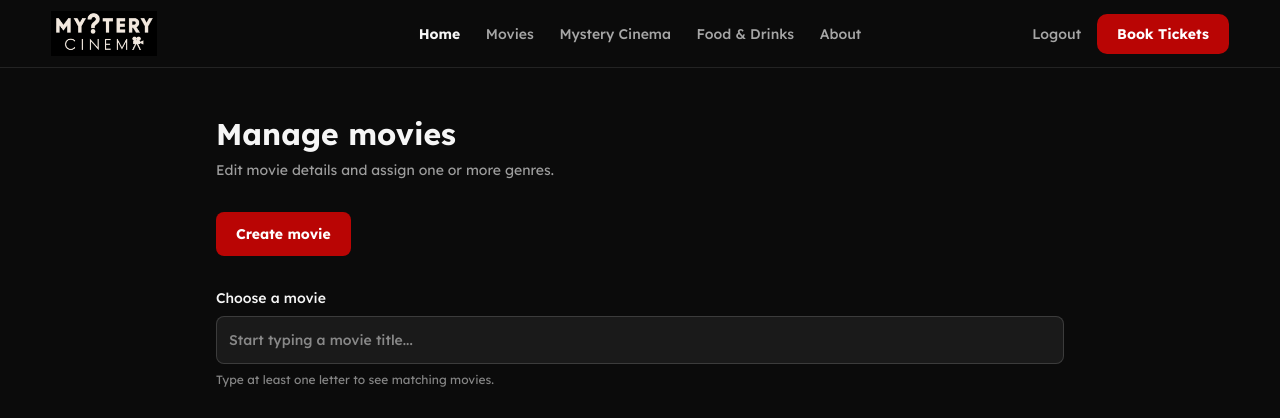
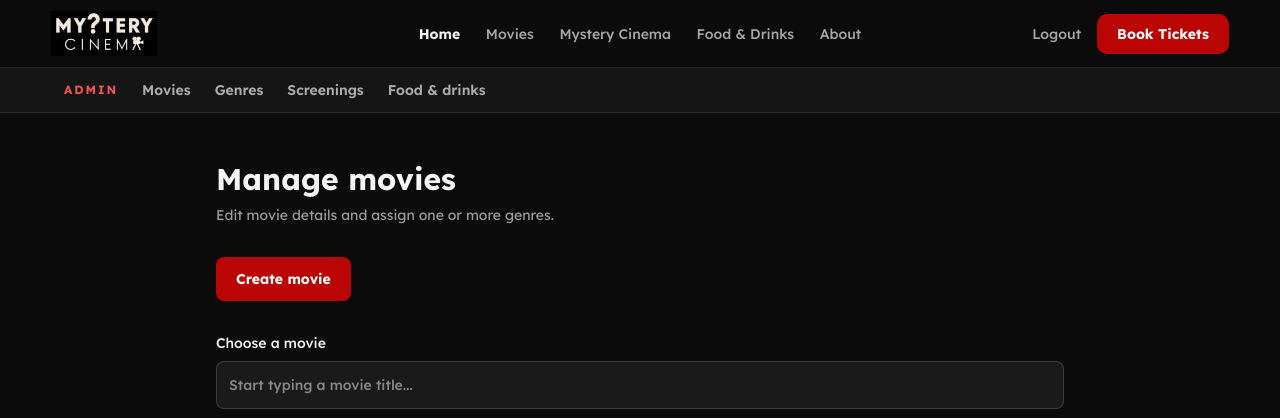
Before and after one commit to Domgaj01/MED, a PHP site: page /manage_movies.php in a window 1280 px wide. Shown: the top 418 px of the page. Run offline with PHP 8.4, Linux system fonts and the light colour scheme; the visitor is signed in with stand-in values (Sample User, id 1); tables that the repository leaves empty hold one stand-in row (values such as "Sample post").

Commit message:
add admin header with secure loading

```diff
--- a/src/header.php
+++ b/src/header.php
@@ -1,4 +1,12 @@
-<?php require_once __DIR__ . "/parts/session.php"; ?>
+<?php
+require_once __DIR__ . "/parts/session.php";
+$isAdmin = false;
+if (logged_in()) {
+    require_once __DIR__ . "/parts/db.php";
+    require_once __DIR__ . "/parts/admin_access.php";
+    $isAdmin = current_user_is_admin($conn);
+}
+?>
 <!DOCTYPE html>
 <html lang="sk">
 <head>
@@ -49,3 +57,23 @@
             <a class="whitespace-nowrap rounded-[10px] bg-accent px-5 py-2.5 text-sm font-bold text-white transition-colors hover:bg-accent-dark focus-visible:outline-2 focus-visible:outline-offset-4 focus-visible:outline-background max-[480px]:px-3 max-[480px]:py-[9px] max-[480px]:text-xs" href="./book-tickets.php">Book Tickets</a>
         </div>
     </header>
+    <?php if ($isAdmin): ?>
+        <?php $currentAdminPage = basename($_SERVER["SCRIPT_NAME"] ?? ""); ?>
+        <nav class="border-b border-white/10 bg-[#151515] px-6 py-3" aria-label="Admin pages">
+            <div class="mx-auto flex max-w-6xl flex-wrap items-center gap-x-6 gap-y-3">
+                <span class="text-xs font-bold uppercase tracking-[0.16em] text-[#ef5552]">Admin</span>
+                <?php foreach ([
+                    "manage_movies.php" => "Movies",
+                    "manage_genres.php" => "Genres",
+                    "manage_screenings.php" => "Screenings",
+                    "manage_foods.php" => "Food &amp; drinks",
+                ] as $adminPage => $label): ?>
+                    <a
+                        class="text-sm font-semibold text-white/65 transition-colors hover:text-white"
+                        href="<?= htmlspecialchars($adminPage, ENT_QUOTES, "UTF-8") ?>"
+                        <?= $currentAdminPage === $adminPage ? 'aria-current="page"' : "" ?>
+                    ><?= $label ?></a>
+                <?php endforeach; ?>
+            </div>
+        </nav>
+    <?php endif; ?>
--- a/src/manage_foods.php
+++ b/src/manage_foods.php
@@ -1,7 +1,7 @@
 
 <?php
 
-require_once __DIR__ . "/parts/session.php";
+require_once __DIR__ . "/parts/admin_auth.php";
 require_once __DIR__ . "/parts/db.php";
 require_once __DIR__ . "/classes/AdminPageController.php";
 require_once __DIR__ . "/classes/FoodAdminController.php";
--- a/src/manage_genres.php
+++ b/src/manage_genres.php
@@ -1,5 +1,5 @@
 <?php
-require_once __DIR__ . "/parts/session.php";
+require_once __DIR__ . "/parts/admin_auth.php";
 require_once __DIR__ . "/parts/db.php";
 require_once __DIR__ . "/classes/AdminPageController.php";
 require_once __DIR__ . "/classes/GenreAdminController.php";
--- a/src/manage_movies.php
+++ b/src/manage_movies.php
@@ -1,5 +1,5 @@
 <?php
-require_once __DIR__ . "/parts/session.php";
+require_once __DIR__ . "/parts/admin_auth.php";
 require_once __DIR__ . "/parts/db.php";
 require_once __DIR__ . "/classes/AdminPageController.php";
 require_once __DIR__ . "/classes/MovieAdminController.php";
--- a/src/manage_screenings.php
+++ b/src/manage_screenings.php
@@ -1,5 +1,5 @@
 <?php
-require_once __DIR__ . "/parts/session.php";
+require_once __DIR__ . "/parts/admin_auth.php";
 require_once __DIR__ . "/parts/db.php";
 require_once __DIR__ . "/classes/AdminPageController.php";
 require_once __DIR__ . "/classes/ScreeningsAdminController.php";
--- /dev/null
+++ b/src/parts/admin_access.php
@@ -0,0 +1,41 @@
+<?php
+require_once __DIR__ . "/session.php";
+
+function current_user_is_admin(mysqli $connection): bool
+{
+    static $checked = false;
+    static $isAdmin = false;
+
+    if ($checked) {
+        return $isAdmin;
+    }
+
+    $checked = true;
+    if (!logged_in()) {
+        return false;
+    }
+
+    $sessionUserId = $_SESSION["user_id"];
+    $userId = is_int($sessionUserId) || is_string($sessionUserId)
+        ? filter_var($sessionUserId, FILTER_VALIDATE_INT)
+        : false;
+    if (!is_int($userId) || $userId < 1) {
+        $_SESSION = [];
+        return false;
+    }
+
+    $stmt = $connection->prepare("SELECT role, is_active FROM users WHERE user_id = ? LIMIT 1");
+    $stmt->bind_param("i", $userId);
+    $stmt->execute();
+    $stmt->bind_result($role, $isActive);
+    $userExists = $stmt->fetch();
+    $stmt->close();
+
+    if (!$userExists || !(bool) $isActive) {
+        $_SESSION = [];
+        return false;
+    }
+
+    $isAdmin = $role === "admin";
+    return $isAdmin;
+}
--- /dev/null
+++ b/src/parts/admin_auth.php
@@ -0,0 +1,17 @@
+<?php
+require_once __DIR__ . "/session.php";
+require_once __DIR__ . "/db.php";
+require_once __DIR__ . "/admin_access.php";
+
+if (!logged_in()) {
+    redirect_to("login.php");
+}
+
+if (!current_user_is_admin($conn)) {
+    if (!logged_in()) {
+        redirect_to("login.php");
+    }
+
+    http_response_code(403);
+    exit("Forbidden");
+}
```
Also changed, not shown: README.md.
